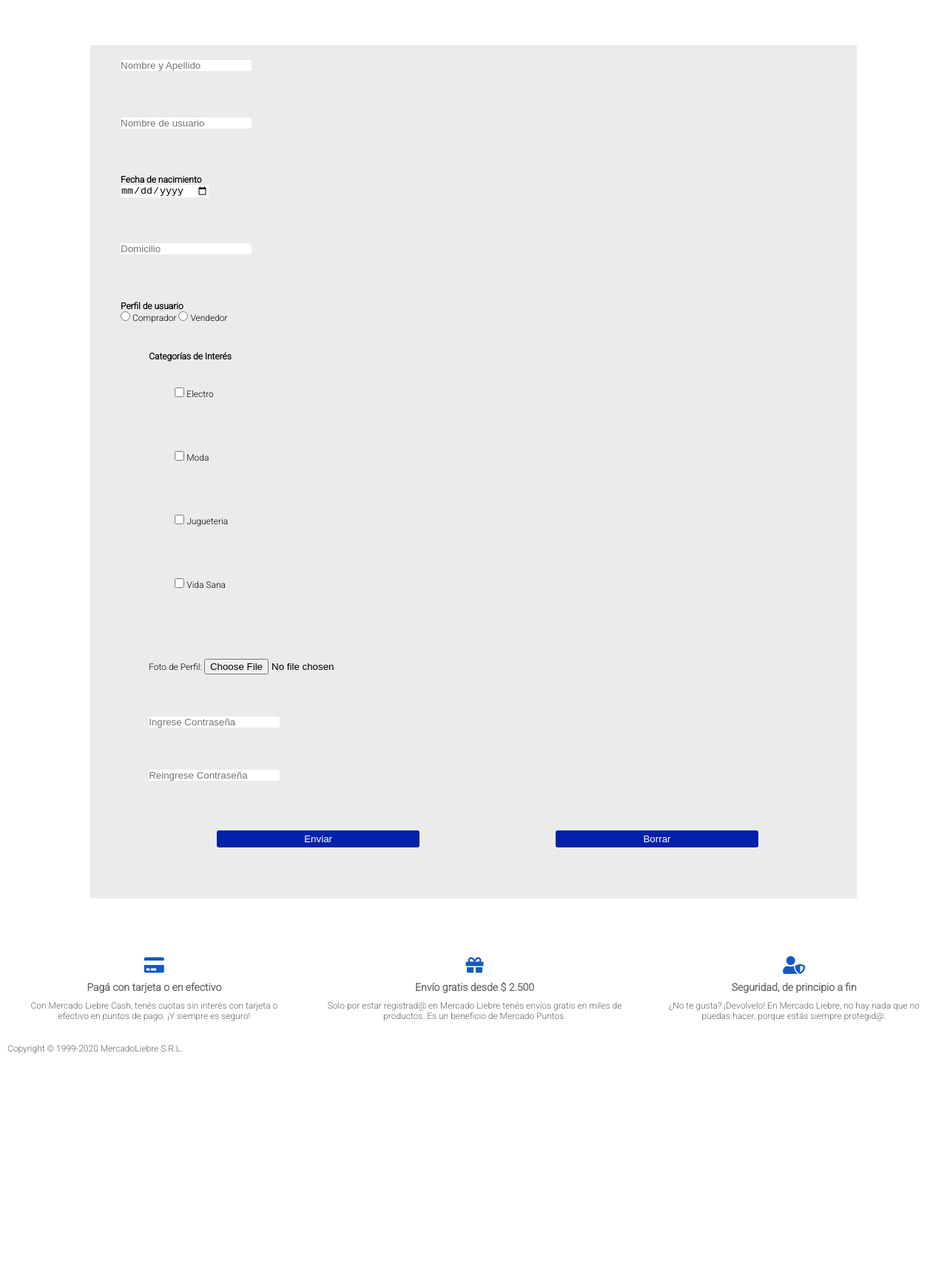
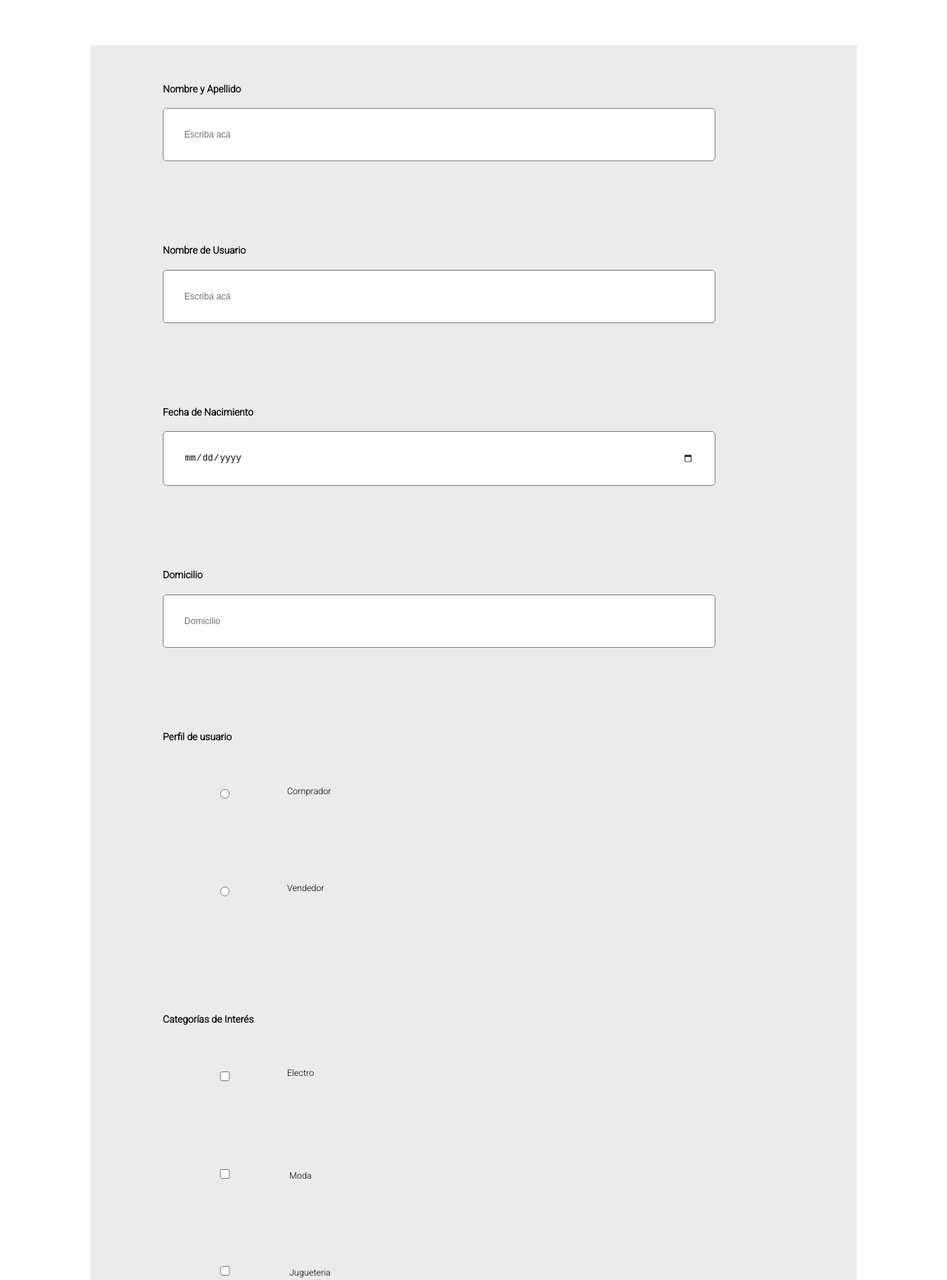
Before and after one commit to LeonardoJavierTorrealba/mercadito, a website: page views/register.html in a window 1280 px wide. Shown: the part 570-2301 px from the top of the page at 74% size. Before the commit the page ends 2005 px from the top, so only its background shows below. Drawn offline with Linux system fonts and the light colour scheme; files that its build step writes are made by us from their sources; files whose address does not match are found by name.

Commit message:
subo version final

```diff
--- a/public/css/style.css
+++ b/public/css/style.css
@@ -33,15 +33,6 @@ header ul li a{
 
 div.submit{
     width: 5%;
-}
-
-header .form input{
-    background-color: #FFF;
-    border: 1px solid #000;
-    outline: none;
-    color: #666;
-    padding: 2px;
-    width: 70%;
 }
 
 div.form{
@@ -229,19 +220,51 @@ form{
     margin: 5%;
     color: #000;
 
+
 }
 
 form div{
-    margin: 2%;
-    padding: 2%;
+    padding: 5%
+
+}
+
+label.labRegister{
+    align-self: flex-start;
+    margin-left: 5%;
+    margin-top: 5%;
+    font-weight: bold;
+    font-size: 110%;
+}
+
+
+form div input{
+    border:none;
+    border-radius: 5px;
+    width: 80%;
+    margin: 2% 5% 1% 5%;
+    border: solid 1px grey;
+    font-size: 100%;
+    padding: 3%;
+}
+
+input.compVen{
+width: 10%;
+}
+
+div.compraVende{
+    display: flex;
+    justify-content: flex-start;
+    align-items: center;
+}
+
+div label.labOption{
+    align-self: flex-start;
+    align-self: center;
 
 }
 
 
-form input{
-    border: none;
-    border-radius: 3px;
-}
+
 
 form div.cateInteres{
 
@@ -269,13 +292,45 @@ div.buttons{
     justify-content: space-around;
 }
 
+
+
+
 /*---REGLAS LOGIN----*/
+
+main.mainLogin{
+    width: 100%;
+    display: flex;
+    justify-content: center;
+
+}
+
+form.formLog{
+    display: flex;
+    flex-direction: column;
+    align-items: center;
+    width: 100%;
+    padding: 5%;
+    }
+
+label.labelForm{
+    align-self: flex-start;
+    margin-left: 15%;
+    font-weight: bold;
+    font-size: 110%;
+
+}
+
+
+
 .txtLog{
     border:none;
-    border-radius: 3px;
-    width: 90%;
-    margin: 3%;
-    height: 5%;
+    border-radius: 5px;
+    width: 70%;
+    margin: 2% 5% 10% 5%;
+    border: solid 1px grey;
+    font-size: 100%;
+    padding: 3%;
+
 
 }
 
@@ -293,12 +348,7 @@ div.buttons{
     color: black;
 }
 
-.formLog{
-display: flex;
-flex-direction: column;
-align-items: center;
-width: 100%;
-}
+
 
 
 
--- a/views/register.html
+++ b/views/register.html
@@ -58,67 +58,77 @@ rel="stylesheet" />
 <form action="/" method="get">
 
 <div>
-<input type="text" id="nombreape" name="nombreape" placeholder="Nombre y Apellido ">
+<label class="labRegister" for="nombreape">Nombre y Apellido</label>
+<input type="text" id="nombreape" name="nombreape" placeholder="Escriba acá">
 </div>
 
 <div>
-<input type="text" name="userName" id="userName" placeholder="Nombre de usuario">
+<label class="labRegister" for="userName">Nombre de Usuario</label>
+<input type="text" name="userName" id="userName" placeholder="Escriba acá">
 </div>
 
 <div>
-<h4 for="fechanac">Fecha de nacimiento</h4>
+<label class="labRegister"for="fechanac">Fecha de Nacimiento</label>
 <input type="date" name="fechaNac" id="fechaNac">
 </div>
 
 <div>
+<label class="labRegister"for="adress">Domicilio</label>
 <input type="text" id="adress" name="adress" placeholder="Domicilio">
 </div>
 
 <div>
-<h4>Perfil de usuario</h4>
-<input type="radio" name="perfilUsuario" id="comprador">
-<label for="comprador">Comprador</label>
-
-<input type="radio" name="perfilUsuario" id="vendedor">
-<label for="vendedor">Vendedor</label>
+<label class="labRegister">Perfil de usuario</label>
+<div class="compraVende">
+<input type="radio" name="perfilUsuario" id="comprador" class="compVen">
+<label for="comprador" class="labOption">Comprador</label>
+</div>
 
 
-<div class="cateInteres">
-<h4>Categorías de Interés</h4>
-<div>
-<input type="checkbox" name="catInteres" id="electro">
-<label for="electro">Electro</label>
+<div class="compraVende">
+<input type="radio" name="perfilUsuario" id="vendedor" class="compVen">
+<label for="vendedor" class="labOption">Vendedor</label>
+</div>
 </div>
 
 <div>
-<input type="checkbox" name="catInteres" id="moda">
-<label for="moda">Moda</label>
+<label class="labRegister">Categorías de Interés</label>
+<div class="compraVende">
+<input type="checkbox" name="catInteres" id="electro" class="compVen">
+<label for="electro" class="labOption">Electro</label>
 </div>
 
 <div>
-<input type="checkbox" name="catInteres" id="jugueteria">
-<label for="jugueteria">Jugueteria</label>
+<input type="checkbox" name="catInteres" id="moda" class="compVen">
+<label for="moda" class="labOption">Moda</label>
 </div>
 
 <div>
-<input type="checkbox" name="catInteres" id="vidaSana">
-<label for="vidaSana">Vida Sana</label>
+<input type="checkbox" name="catInteres" id="jugueteria" class="compVen">
+<label for="jugueteria" class="labOption">Jugueteria</label>
+</div>
+
+<div>
+<input type="checkbox" name="catInteres" id="vidaSana" class="compVen">
+<label for="vidaSana" class="labOption">Vida Sana</label>
 </div>
 
 </div>
 
 
 <div>
-<label for="fotoPerfil">Foto de Perfil: </label>
+<label for="fotoPerfil" class="labRegister">Foto de Perfil: </label>
 <input type="file" name="fotoPerfil" id="fotoPerfil" accept="image/*">
 </div>
 
 <div>
-<input type="password" name="password1" id="password1" placeholder="Ingrese Contraseña">
+<label for="fotoPerfil" class="labRegister">Ingrese Contraseña </label>
+<input type="password" name="password1" id="password1" placeholder="Digite acá su contraseña">
 </div>
 
 <div>
-<input type="password" name="password2" id="password2" placeholder="Reingrese Contraseña">
+<label for="fotoPerfil" class="labRegister">Reingrese su Contraseña</label>
+<input type="password" name="password2" id="password2" placeholder="Repita la Contraseña anterior">
 </div>
 
 <div class="buttons">
```
Also changed, not shown: views/login.html (+3 -6 lines).
